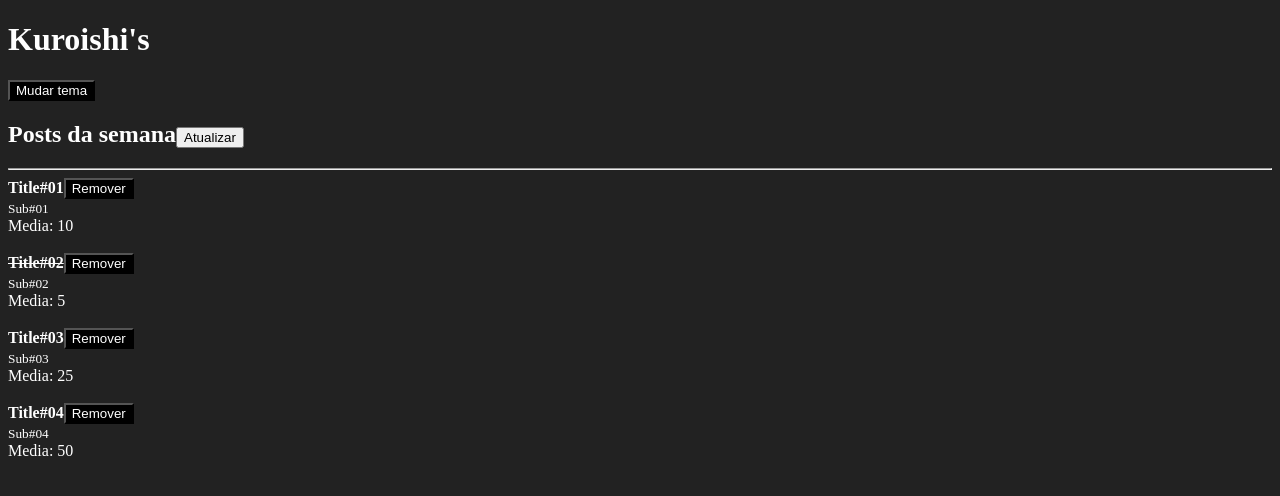
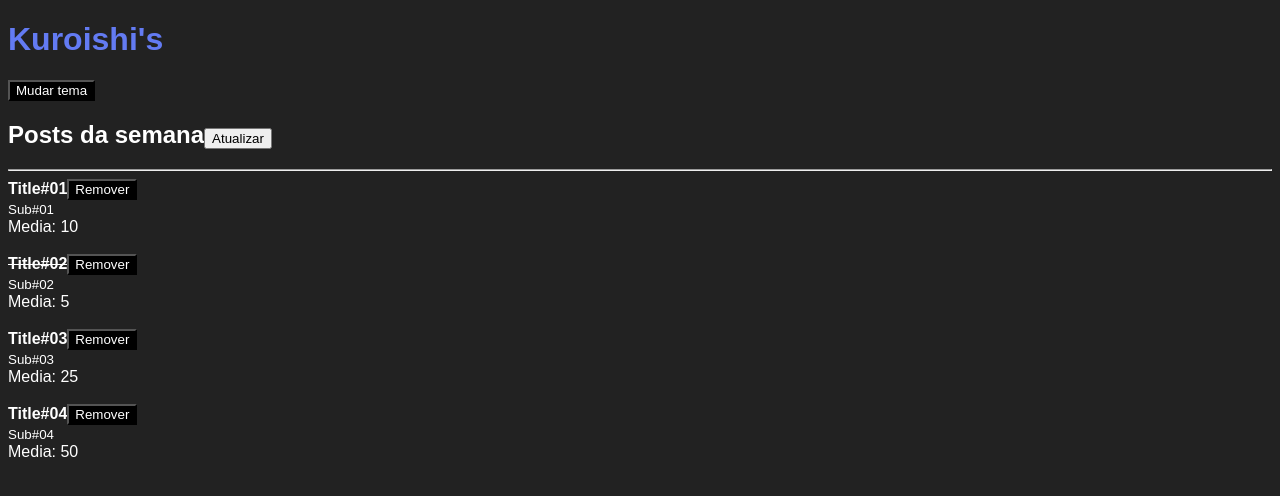
Before and after one commit to CaioChristhian/react, a React app: page / in a window 1280 px wide. Shown: the top 496 px of the page. Built offline with nearby package versions, Linux system fonts and the light colour scheme.

Commit message:
CSS Modules

```diff
--- /dev/null
+++ b/src/Header.css
@@ -0,0 +1,3 @@
+.title {
+  color: #637BF3;
+}
--- a/src/Header.js
+++ b/src/Header.js
@@ -1,5 +1,7 @@
 import React, { useContext } from "react";
 import PropTypes from "prop-types";
+
+import styles from './Header.css';
 
 import { ThemeContext } from "./ThemeContext";
 import Button from "./Button";
@@ -10,7 +12,7 @@
 
   return (
     <>
-      <h1>{props.title}</h1>
+      <h1 className={styles.title} >{props.title}</h1>
       <Button onClick={onToggleTheme}>
         Mudar tema
       </Button>
--- a/src/index.css
+++ b/src/index.css
@@ -1,4 +1,5 @@
 body {
   background: #222;
   color: #fff;
+  font-family: sans-serif;
 }
--- a/webpack.config.js
+++ b/webpack.config.js
@@ -24,7 +24,15 @@
       },
       {
         test: /\.css$/,
-        use: ['style-loader', 'css-loader'],
+        use: [
+          'style-loader',
+          {
+            loader: 'css-loader',
+            options: {
+              modules: true,
+            }
+          },
+        ],
       }
     ]
   },
```
